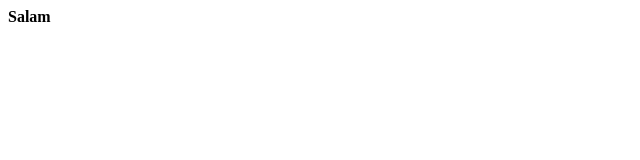
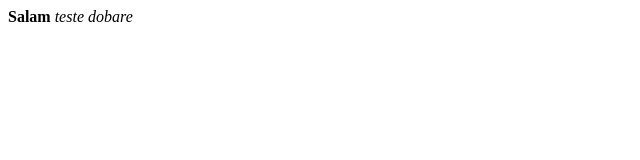
Before and after one commit to RahmanT/test, a plain HTML site: page index.html in a window 1280 px wide. Shown: the full height of the page, 0-640 px from the left. Drawn offline with Linux system fonts and the light colour scheme.

Commit message:
تسته
خواستم ببینم اگه فایلو بعد کلون کردن توی لوکال با یه نرمافزار دیگه ادیت
کنی این گیت هاب چیکار میکنه!! خوشبختانه تمام تغییرات رو ثبت میکنه و
درخواست میکنه که کامیت بزنی پای تغییرات

```diff
--- a/index.html
+++ b/index.html
@@ -2,4 +2,7 @@
 
 <b> Salam </b>
 
+<i> teste dobare </i>
+
+
 </html>
```
